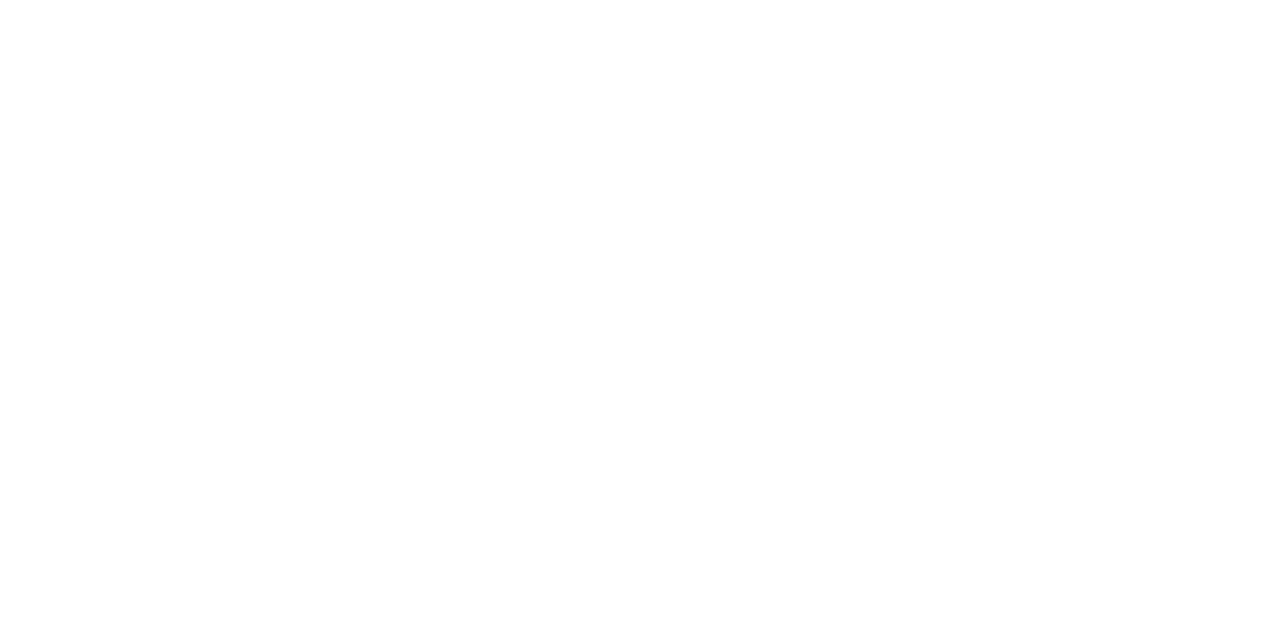
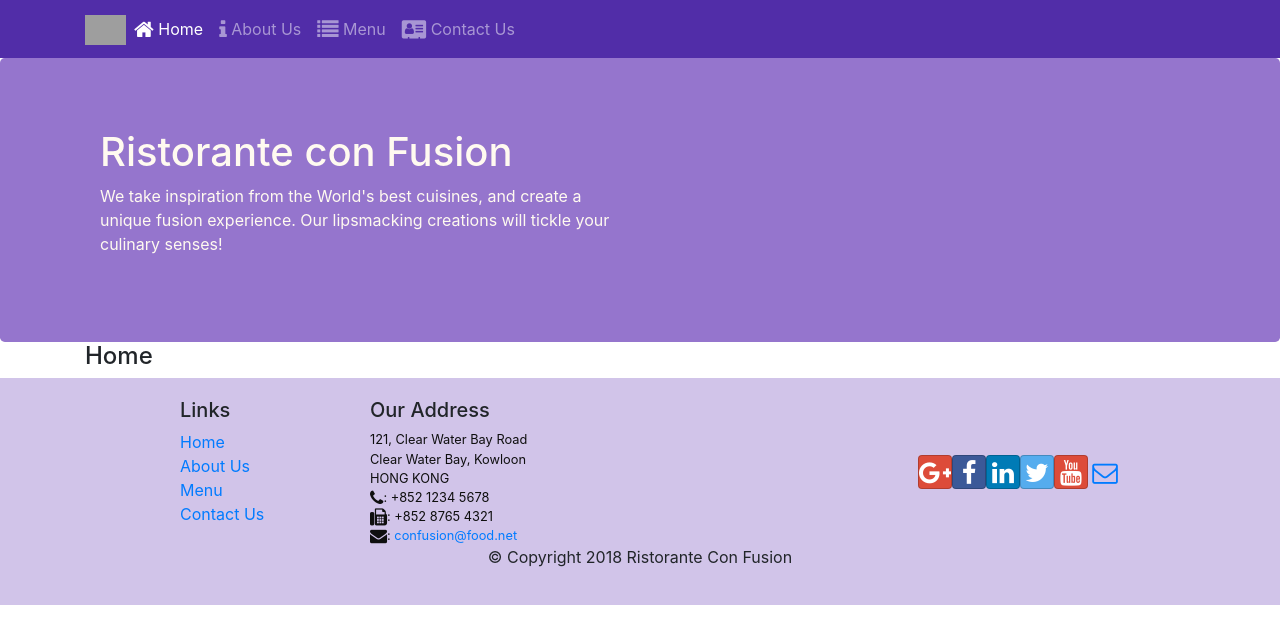
Before and after one commit to Trungbui89/TheHaflington, a React (Create React App) app: page /home in a window 1280 px wide. Shown: the top 644 px of the page. Built offline with nearby package versions, Linux system fonts and the light colour scheme; grey boxes are pictures that could not be loaded.

Commit message:
creat first layout

```diff
--- a/public/index.html
+++ b/public/index.html
@@ -2,14 +2,14 @@
 <html lang="en">
   <head>
     <meta charset="utf-8" />
-    <link rel="icon" href="%PUBLIC_URL%/favicon.ico" />
+    <link rel="icon" href="%PUBLIC_URL%/assets/icon/logo/small-logo.svg" />
     <meta name="viewport" content="width=device-width, initial-scale=1" />
     <meta name="theme-color" content="#000000" />
     <meta
       name="description"
       content="Web site created using create-react-app"
     />
-    <link rel="apple-touch-icon" href="%PUBLIC_URL%/logo192.png" />
+    <link rel="apple-touch-icon" href="%PUBLIC_URL%/assets/icon/logo/small-logo.svg" />
     <!--
       manifest.json provides metadata used when your web app is installed on a
       user's mobile device or desktop. See https://developers.google.com/web/fundamentals/web-app-manifest/
--- a/src/App.css
+++ b/src/App.css
@@ -10,11 +10,6 @@
     min-height:400px;
 }
 
-.footer{
-    background-color: #D1C4E9;
-    margin:0px auto;
-    padding: 20px 0px 20px 0px;
-}
 .jumbotron {
     padding:70px 30px 70px 30px;
     margin:0px auto;
@@ -22,15 +17,12 @@
     color:floralwhite;
 }
 
-address{
-    font-size:80%;
-    margin:0px;
-    color:#0f0f0f;
-}
-
 .navbar-dark {
     background-color:#512DA8;
 }
+
+/* page show up and show down */
+
 .page-enter {
     opacity: 0.01;
     transform: translateX(-100%);
@@ -52,3 +44,17 @@
     transform: translateX(100%);
     transition: all 300ms ease-out;
 }
+
+/* footer */
+
+.footer{
+    background-color: #D1C4E9;
+    margin:0px auto;
+    padding: 20px 0px 20px 0px;
+}
+
+address{
+    font-size:80%;
+    margin:0px;
+    color:#0f0f0f;
+}
--- a/src/App.js
+++ b/src/App.js
@@ -1,13 +1,17 @@
-import React, { Component } from 'react';
+import React from 'react';
+import { BrowserRouter } from 'react-router-dom'
+import Main from './components/MainComponent';
 import './App.css';
-class App extends Component {
 
-  render() {
-    return (
+function App()  {
+
+  return (
+    <BrowserRouter>
       <div className="App">
+        <Main />
       </div>
-    );
-  }
+    </BrowserRouter>
+  )
 }
 
 export default App;
--- /dev/null
+++ b/src/components/MainComponent.js
@@ -0,0 +1,27 @@
+import React from 'react';
+import Header from './layout/Header';
+import Footer from './layout/Footer';
+import Home from './layout/Home';
+import { Switch, Route, Redirect } from 'react-router-dom';
+
+function Main() {
+
+    const HomePage = () => {
+        return (
+            <Home />
+        )
+    }
+
+    return (
+        <div>
+            <Header />
+                <Switch>
+                    <Route path='/home' component={HomePage} />
+                    <Redirect to="/home" />
+                </Switch>
+            <Footer />
+        </div>
+    )
+}
+
+export default Main
--- /dev/null
+++ b/src/components/layout/Footer.js
@@ -0,0 +1,52 @@
+import React from 'react';
+import { Link } from 'react-router-dom';
+
+function Footer() {
+
+    return(
+    <div className="footer">
+        <div className="container">
+            <div className="row justify-content-center">
+                <div className="col-4 offset-1 col-sm-2">
+                    <h5>Links</h5>
+                    <ul className="list-unstyled">
+                        <li><Link to='/home'>Home</Link></li>
+                        <li><Link to='/aboutus'>About Us</Link></li>
+                        <li><Link to='/menu'>Menu</Link></li>
+                        <li><Link to='/contactus'>Contact Us</Link></li>
+                    </ul>
+                </div>
+                <div className="col-7 col-sm-5">
+                    <h5>Our Address</h5>
+                    <address>
+		              121, Clear Water Bay Road<br />
+		              Clear Water Bay, Kowloon<br />
+		              HONG KONG<br />
+		              <i className="fa fa-phone fa-lg"></i>: +852 1234 5678<br />
+		              <i className="fa fa-fax fa-lg"></i>: +852 8765 4321<br />
+		              <i className="fa fa-envelope fa-lg"></i>: <a href="mailto:confusion@food.net">
+                         confusion@food.net</a>
+                    </address>
+                </div>
+                <div className="col-12 col-sm-4 align-self-center">
+                    <div className="text-center">
+                        <a className="btn btn-social-icon btn-google" href="http://google.com/+"><i className="fa fa-google-plus"></i></a>
+                        <a className="btn btn-social-icon btn-facebook" href="http://www.facebook.com/profile.php?id="><i className="fa fa-facebook"></i></a>
+                        <a className="btn btn-social-icon btn-linkedin" href="http://www.linkedin.com/in/"><i className="fa fa-linkedin"></i></a>
+                        <a className="btn btn-social-icon btn-twitter" href="http://twitter.com/"><i className="fa fa-twitter"></i></a>
+                        <a className="btn btn-social-icon btn-google" href="http://youtube.com/"><i className="fa fa-youtube"></i></a>
+                        <a className="btn btn-social-icon" href="mailto:"><i className="fa fa-envelope-o"></i></a>
+                    </div>
+                </div>
+            </div>
+            <div className="row justify-content-center">
+                <div className="col-auto">
+                    <p>© Copyright 2018 Ristorante Con Fusion</p>
+                </div>
+            </div>
+        </div>
+    </div>
+    )
+}
+
+export default Footer;
--- /dev/null
+++ b/src/components/layout/Header.js
@@ -0,0 +1,51 @@
+import React, { useState } from 'react';
+import { Nav, Navbar, NavbarBrand, NavbarToggler, Collapse, NavItem, Jumbotron } from 'reactstrap';
+import { NavLink } from 'react-router-dom';
+
+function Header()  {
+
+    const [navState, setNavState] = useState(false)
+
+    const toggleNav = () => {
+    setNavState(!navState);
+    }
+
+    return(
+    <React.Fragment>
+        <Navbar dark expand="md">
+            <div className="container">
+                <NavbarToggler onClick={toggleNav} />
+                <NavbarBrand className="mr-auto" href="/"><img src='assets/images/logo.png' height="30" width="41" alt='Ristorante Con Fusion' /></NavbarBrand>
+                <Collapse isOpen={navState} navbar>
+                    <Nav navbar>
+                    <NavItem>
+                        <NavLink className="nav-link"  to='/home'><span className="fa fa-home fa-lg"></span> Home</NavLink>
+                    </NavItem>
+                    <NavItem>
+                        <NavLink className="nav-link" to='/aboutus'><span className="fa fa-info fa-lg"></span> About Us</NavLink>
+                    </NavItem>
+                    <NavItem>
+                        <NavLink className="nav-link"  to='/menu'><span className="fa fa-list fa-lg"></span> Menu</NavLink>
+                    </NavItem>
+                    <NavItem>
+                        <NavLink className="nav-link" to='/contactus'><span className="fa fa-address-card fa-lg"></span> Contact Us</NavLink>
+                    </NavItem>
+                    </Nav>
+                </Collapse>
+            </div>
+        </Navbar>
+        <Jumbotron>
+            <div className="container">
+                <div className="row row-header">
+                    <div className="col-12 col-sm-6">
+                        <h1>Ristorante con Fusion</h1>
+                        <p>We take inspiration from the World's best cuisines, and create a unique fusion experience. Our lipsmacking creations will tickle your culinary senses!</p>
+                    </div>
+                </div>
+            </div>
+        </Jumbotron>
+    </React.Fragment>
+    )
+}
+
+export default Header;
--- /dev/null
+++ b/src/components/layout/Home.js
@@ -0,0 +1,12 @@
+import React from 'react';
+
+function Home() {
+
+    return(
+      <div className="container">
+        <h4>Home</h4>
+      </div>
+    )
+}
+
+export default Home;
```
Also changed, not shown: public/assets/icon/logo/small-logo.svg (added), public/manifest.json.
